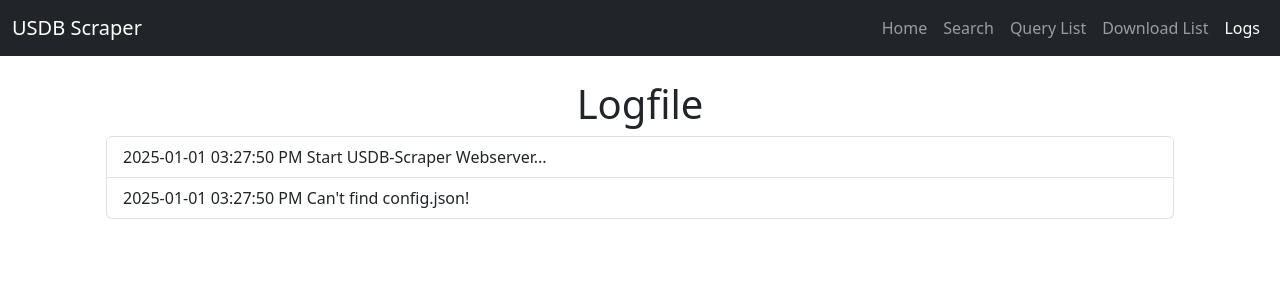
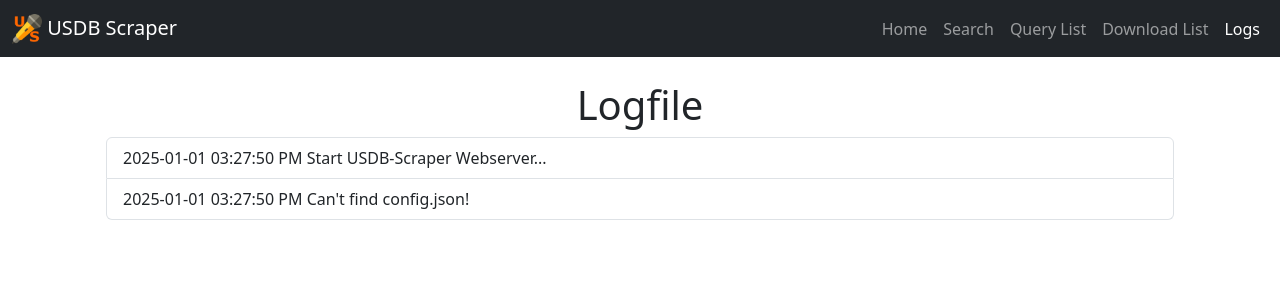
Before and after one commit to DiewahreKeule/USDB-Scraper, a Flask app: page /logs in a window 1280 px wide. Shown: the top 300 px of the page. Run offline with Flask 3, Linux system fonts and the light colour scheme.

Commit message:
#16 Website icon - add icon favicon - add website icon - add Icon To Navbar - add Icon to Favicon

```diff
--- a/templates/base.html
+++ b/templates/base.html
@@ -3,6 +3,7 @@
 <head>
     <meta charset="UTF-8">
     <meta name="viewport" content="width=device-width, initial-scale=1.0">
+    <link rel="icon" type="image/x-icon" href="{{ url_for('static', filename='favicon.ico') }}">
     <title>USDB Scraper</title>
     <!-- Bootstrap CDN -->
     <link href="https://cdn.jsdelivr.net/npm/bootstrap@5.3.0-alpha3/dist/css/bootstrap.min.css" rel="stylesheet">
@@ -15,7 +16,10 @@
     <!-- Menüleiste -->
     <nav class="navbar navbar-expand-lg navbar-dark bg-dark">
         <div class="container-fluid">
-            <a class="navbar-brand" href="/">USDB Scraper</a>
+            <a class="navbar-brand" href="/">
+                <img src="{{ url_for('static', filename='favicon.ico') }}" alt="USDB Scraper" width="30" height="30" class="d-inline-block align-text-top">
+                USDB Scraper
+            </a>
             <button class="navbar-toggler" type="button" data-bs-toggle="collapse" data-bs-target="#navbarNav" aria-controls="navbarNav" aria-expanded="false" aria-label="Toggle navigation">
                 <span class="navbar-toggler-icon"></span>
             </button>
```
Also changed, not shown: static/android-chrome-192x192.png (added), static/android-chrome-512x512.png (added), static/apple-touch-icon.png (added), static/favicon-16x16.png (added), static/favicon-32x32.png (added), static/favicon.ico (added), static/site.webmanifest (added).
